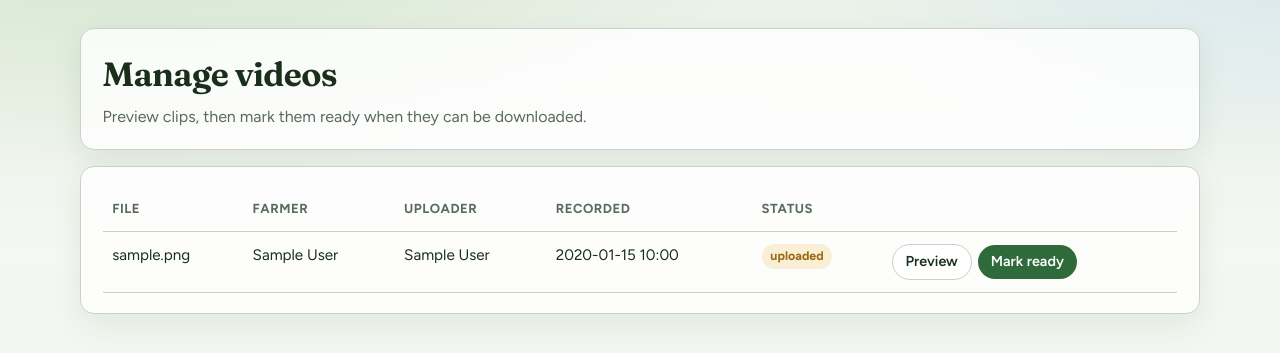
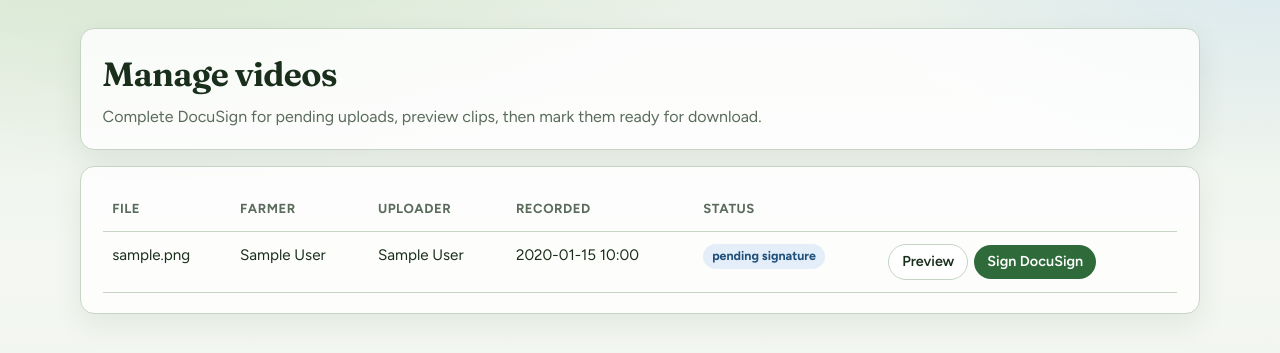
Before and after one commit to pakabbas/VideoPortal, a Flask app: page /videos/manage in a window 1280 px wide. Shown: the part 65-418 px from the top of the page. Run offline with Flask 3, Linux system fonts and the light colour scheme; a user stored in the database is signed in; data comes from the database, SQL or seed files in the repository; both versions use the stored data as it was after the commit; tables that the repository leaves empty hold one stand-in row (values such as "Sample post"); parts of the project's set-up code (start-up, migrations or seed data) failed here and were passed over.

Commit message:
Require DocuSign on each video upload while keeping signup agreement.

```diff
--- a/app/agreements/routes.py
+++ b/app/agreements/routes.py
@@ -67,7 +67,7 @@ def start():
             manager_email=current_user.email,
             manager_name=current_user.full_name,
             return_url=return_url,
-            template_id=template_id,
+            template_id=template_id or None,
         )
     except docusign_service.DocuSignNotConfigured:
         flash("DocuSign is not configured.", "error")
--- a/app/models.py
+++ b/app/models.py
@@ -59,13 +59,18 @@ class Video(db.Model):
     stored_path = db.Column(db.String(1024), nullable=False)
     farmer_id = db.Column(db.Integer, db.ForeignKey("users.id"), nullable=False)
     uploader_id = db.Column(db.Integer, db.ForeignKey("users.id"), nullable=False)
-    status = db.Column(db.Enum("uploaded", "ready"), nullable=False, default="uploaded")
+    status = db.Column(
+        db.Enum("pending_signature", "uploaded", "ready"),
+        nullable=False,
+        default="pending_signature",
+    )
     recorded_at = db.Column(db.DateTime, nullable=False)
     uploaded_at = db.Column(db.DateTime, nullable=False, default=datetime.utcnow)
     ready_at = db.Column(db.DateTime, nullable=True)
 
     farmer = db.relationship("User", foreign_keys=[farmer_id])
     uploader = db.relationship("User", foreign_keys=[uploader_id])
+    agreements = db.relationship("VideoAgreement", back_populates="video", lazy="dynamic")
 
 
 class UploadConsent(db.Model):
@@ -93,6 +98,25 @@ class ManagerAgreement(db.Model):
     manager = db.relationship("User", foreign_keys=[manager_id])
 
 
+class VideoAgreement(db.Model):
+    """Per-video DocuSign agreement (in addition to signup blanket agreement)."""
+
+    __tablename__ = "video_agreements"
+
+    id = db.Column(db.Integer, primary_key=True)
+    video_id = db.Column(db.Integer, db.ForeignKey("videos.id"), nullable=False)
+    signer_id = db.Column(db.Integer, db.ForeignKey("users.id"), nullable=False)
+    docusign_envelope_id = db.Column(db.String(128), nullable=True)
+    status = db.Column(
+        db.Enum("pending", "completed", "declined"), nullable=False, default="pending"
+    )
+    signed_at = db.Column(db.DateTime, nullable=True)
+    created_at = db.Column(db.DateTime, nullable=False, default=datetime.utcnow)
+
+    video = db.relationship("Video", back_populates="agreements")
+    signer = db.relationship("User", foreign_keys=[signer_id])
+
+
 class Setting(db.Model):
     __tablename__ = "settings"
 
--- a/app/videos/routes.py
+++ b/app/videos/routes.py
@@ -18,7 +18,15 @@ from flask_login import current_user, login_required
 from werkzeug.utils import secure_filename
 
 from app.extensions import db
-from app.models import ManagerAgreement, ManagerFarmer, UploadConsent, User, Video
+from app.models import (
+    ManagerAgreement,
+    ManagerFarmer,
+    UploadConsent,
+    User,
+    Video,
+    VideoAgreement,
+)
+from app.services import docusign as docusign_service
 from app.services.settings import (
     allowed_extensions_set,
     get_setting,
@@ -124,6 +132,14 @@ def upload():
             )
             return redirect(url_for("videos.upload"))
 
+        if not docusign_service.is_configured():
+            flash(
+                "DocuSign is required for each video upload but is not configured. "
+                "Contact an admin.",
+                "error",
+            )
+            return redirect(url_for("videos.upload"))
+
         upload_root = Path(current_app.config["UPLOAD_FOLDER"])
         upload_root.mkdir(parents=True, exist_ok=True)
         stored_name = f"{datetime.utcnow().strftime('%Y%m%d')}_{uuid.uuid4().hex}.{ext}"
@@ -135,11 +151,12 @@ def upload():
             stored_path=str(dest),
             farmer_id=farmer_id,
             uploader_id=current_user.id,
-            status="uploaded",
+            status="pending_signature",
             recorded_at=recorded_at,
         )
         db.session.add(video)
         db.session.flush()
+        # Consent row is stored now; video stays pending until DocuSign completes
         db.session.add(
             UploadConsent(
                 video_id=video.id,
@@ -148,8 +165,34 @@ def upload():
             )
         )
         db.session.commit()
-        flash("Video uploaded. Mark it ready when processing is complete.", "success")
-        return redirect(url_for("videos.manage"))
+
+        return_url = url_for(
+            "videos.agreement_callback",
+            _external=True,
+            _scheme="https",
+            video_id=video.id,
+        )
+        try:
+            result = docusign_service.create_video_agreement_envelope(
+                signer_email=current_user.email,
+                signer_name=current_user.full_name,
+                return_url=return_url,
+                video_id=video.id,
+                video_filename=filename,
+            )
+        except docusign_service.DocuSignError as exc:
+            flash(str(exc), "error")
+            return redirect(url_for("videos.manage"))
+
+        agreement = VideoAgreement(
+            video_id=video.id,
+            signer_id=current_user.id,
+            docusign_envelope_id=result["envelope_id"],
+            status="pending",
+        )
+        db.session.add(agreement)
+        db.session.commit()
+        return redirect(result["signing_url"])
 
     return render_template(
         "videos/upload.html",
@@ -159,6 +202,7 @@ def upload():
         max_mb=get_setting("max_upload_mb", "500"),
         extensions=get_setting("allowed_extensions"),
         today=date.today().isoformat(),
+        docusign_ready=docusign_service.is_configured(),
     )
 
 
@@ -180,12 +224,122 @@ def mark_ready(video_id: int):
     video = Video.query.get_or_404(video_id)
     if current_user.is_manager and video.uploader_id != current_user.id:
         abort(403)
-    if video.status != "ready":
+    if video.status == "pending_signature":
+        flash("Finish the DocuSign video agreement before marking ready.", "warning")
+        return redirect(url_for("videos.manage"))
+    if video.status == "uploaded":
         video.status = "ready"
         video.ready_at = datetime.utcnow()
         db.session.commit()
         flash("Video marked ready for download.", "success")
     return redirect(request.referrer or url_for("videos.manage"))
+
+
+@bp.route("/agreement-callback")
+@login_required
+@manager_or_admin
+def agreement_callback():
+    """Fixed return URL after per-video DocuSign (video_id query param)."""
+    try:
+        video_id = int(request.args.get("video_id") or 0)
+    except (TypeError, ValueError):
+        video_id = 0
+    if not video_id:
+        flash("Missing video for agreement callback.", "error")
+        return redirect(url_for("videos.manage"))
+
+    video = Video.query.get_or_404(video_id)
+    if video.uploader_id != current_user.id:
+        abort(403)
+
+    agreement = (
+        VideoAgreement.query.filter_by(video_id=video.id)
+        .order_by(VideoAgreement.created_at.desc())
+        .first()
+    )
+    if not agreement:
+        flash("No video agreement found.", "warning")
+        return redirect(url_for("videos.manage"))
+
+    event = (request.args.get("event") or "").lower()
+    completed = False
+
+    if agreement.docusign_envelope_id and docusign_service.is_configured():
+        try:
+            status = docusign_service.get_envelope_status(agreement.docusign_envelope_id)
+            if status in ("completed", "signed"):
+                completed = True
+            elif status in ("declined", "voided"):
+                agreement.status = "declined"
+                db.session.commit()
+                flash("Video agreement was declined. Re-sign from Manage to finish.", "error")
+                return redirect(url_for("videos.manage"))
+        except docusign_service.DocuSignError:
+            pass
+
+    if not completed and event in ("signing_complete", "viewing_complete"):
+        completed = True
+
+    if completed:
+        agreement.status = "completed"
+        agreement.signed_at = datetime.utcnow()
+        if video.status == "pending_signature":
+            video.status = "uploaded"
+        db.session.commit()
+        flash("Video agreement signed. Upload is complete — mark ready when processed.", "success")
+        return redirect(url_for("videos.manage"))
+
+    if event in ("decline", "cancel"):
+        agreement.status = "declined"
+        db.session.commit()
+        flash("Signing cancelled. Re-sign from Manage to finish this upload.", "warning")
+
+    return redirect(url_for("videos.manage"))
+
+
+@bp.route("/<int:video_id>/resign", methods=["POST"])
+@login_required
+@manager_or_admin
+def resign(video_id: int):
+    """Start or restart DocuSign for a pending_signature video."""
+    video = Video.query.get_or_404(video_id)
+    if video.uploader_id != current_user.id:
+        abort(403)
+    if video.status != "pending_signature":
+        flash("This video does not need a signature.", "warning")
+        return redirect(url_for("videos.manage"))
+    if not docusign_service.is_configured():
+        flash("DocuSign is not configured.", "error")
+        return redirect(url_for("videos.manage"))
+
+    return_url = url_for(
+        "videos.agreement_callback",
+        _external=True,
+        _scheme="https",
+        video_id=video.id,
+    )
+    try:
+        result = docusign_service.create_video_agreement_envelope(
+            signer_email=current_user.email,
+            signer_name=current_user.full_name,
+            return_url=return_url,
+            video_id=video.id,
+            video_filename=video.original_filename,
+        )
+    except docusign_service.DocuSignError as exc:
+        flash(str(exc), "error")
+        return redirect(url_for("videos.manage"))
+
+    db.session.add(
+        VideoAgreement(
+            video_id=video.id,
+            signer_id=current_user.id,
+            docusign_envelope_id=result["envelope_id"],
+            status="pending",
+        )
+    )
+    db.session.commit()
+    return redirect(result["signing_url"])
 
 
 @bp.route("/download")
@@ -314,7 +468,7 @@ def _can_access_video(video: Video, *, require_ready: bool) -> bool:
 @login_required
 @manager_or_admin
 def preview(video_id: int):
-    """Stream video inline for in-page preview (uploaded or ready)."""
+    """Stream video inline for in-page preview (any status the uploader can see)."""
     video = Video.query.get_or_404(video_id)
     if not _can_access_video(video, require_ready=False):
         abort(403)
--- a/static/css/app.css
+++ b/static/css/app.css
@@ -344,6 +344,11 @@ th {
   color: var(--warn);
 }
 
+.badge-pending_signature {
+  background: #e4eef8;
+  color: #1f4f7a;
+}
+
 .badge-pending {
   background: var(--warn-bg);
   color: var(--warn);
--- a/templates/videos/manage.html
+++ b/templates/videos/manage.html
@@ -3,7 +3,7 @@
 {% block content %}
 <section class="hero-card mb-1">
   <h1>Manage videos</h1>
-  <p class="lede">Preview clips, then mark them ready when they can be downloaded.</p>
+  <p class="lede">Complete DocuSign for pending uploads, preview clips, then mark them ready for download.</p>
 </section>
 
 {% if videos %}
@@ -26,7 +26,7 @@
         <td>{{ v.farmer.full_name }}</td>
         <td>{{ v.uploader.full_name }}</td>
         <td>{{ v.recorded_at.strftime('%Y-%m-%d %H:%M') }}</td>
-        <td><span class="badge badge-{{ v.status }}">{{ v.status }}</span></td>
+        <td><span class="badge badge-{{ v.status }}">{{ v.status.replace('_', ' ') }}</span></td>
         <td>
           <div class="row-actions">
             <button
@@ -36,11 +36,15 @@
               data-preview-title="{{ v.original_filename }}"
               onclick="openVideoPreview(this)"
             >Preview</button>
-            {% if v.status != 'ready' %}
+            {% if v.status == 'pending_signature' and v.uploader_id == current_user.id %}
+            <form method="post" action="{{ url_for('videos.resign', video_id=v.id) }}">
+              <button class="btn btn-sm" type="submit">Sign DocuSign</button>
+            </form>
+            {% elif v.status == 'uploaded' %}
             <form method="post" action="{{ url_for('videos.mark_ready', video_id=v.id) }}">
               <button class="btn btn-sm" type="submit">Mark ready</button>
             </form>
-            {% else %}
+            {% elif v.status == 'ready' %}
             <a class="btn btn-sm btn-secondary" href="{{ url_for('videos.download_file', video_id=v.id) }}">Download</a>
             {% endif %}
           </div>
```
Also changed, not shown: app/services/docusign.py (+71 -20 lines), docusign.txt (+17 -9 lines), schema.sql (+15 -1 lines), templates/videos/upload.html (+5 -2 lines), 1 other file.
